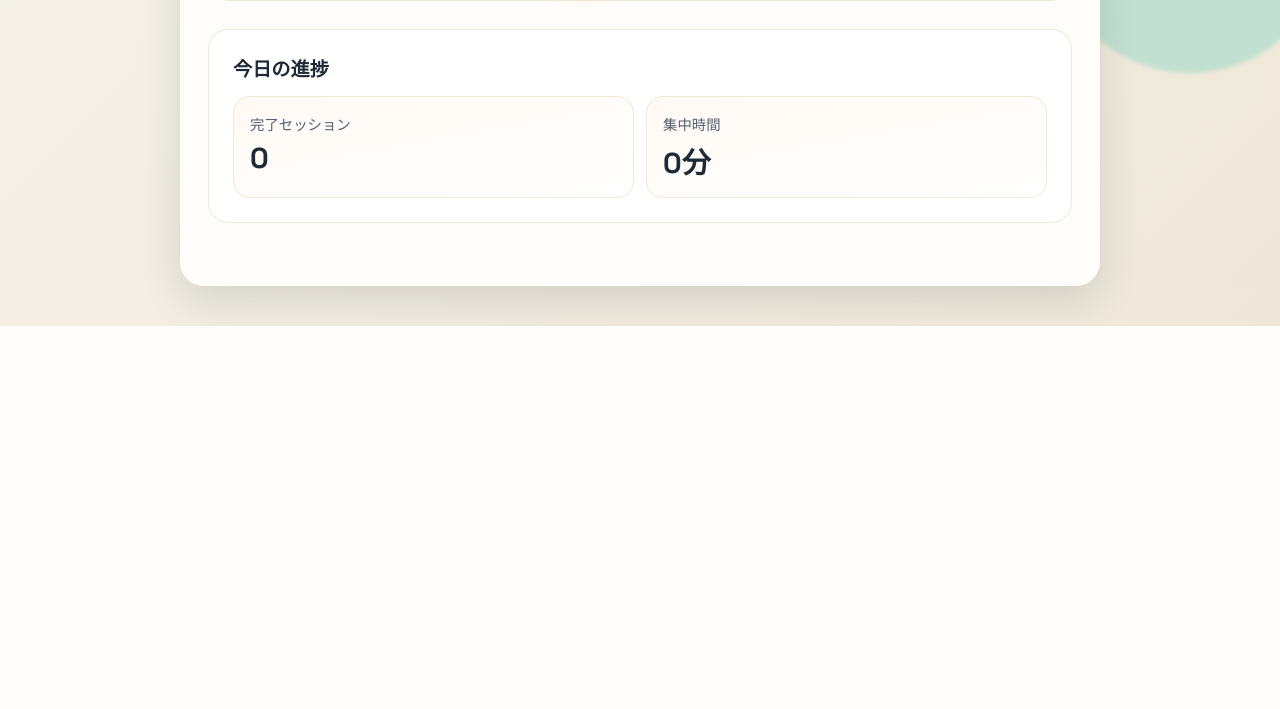
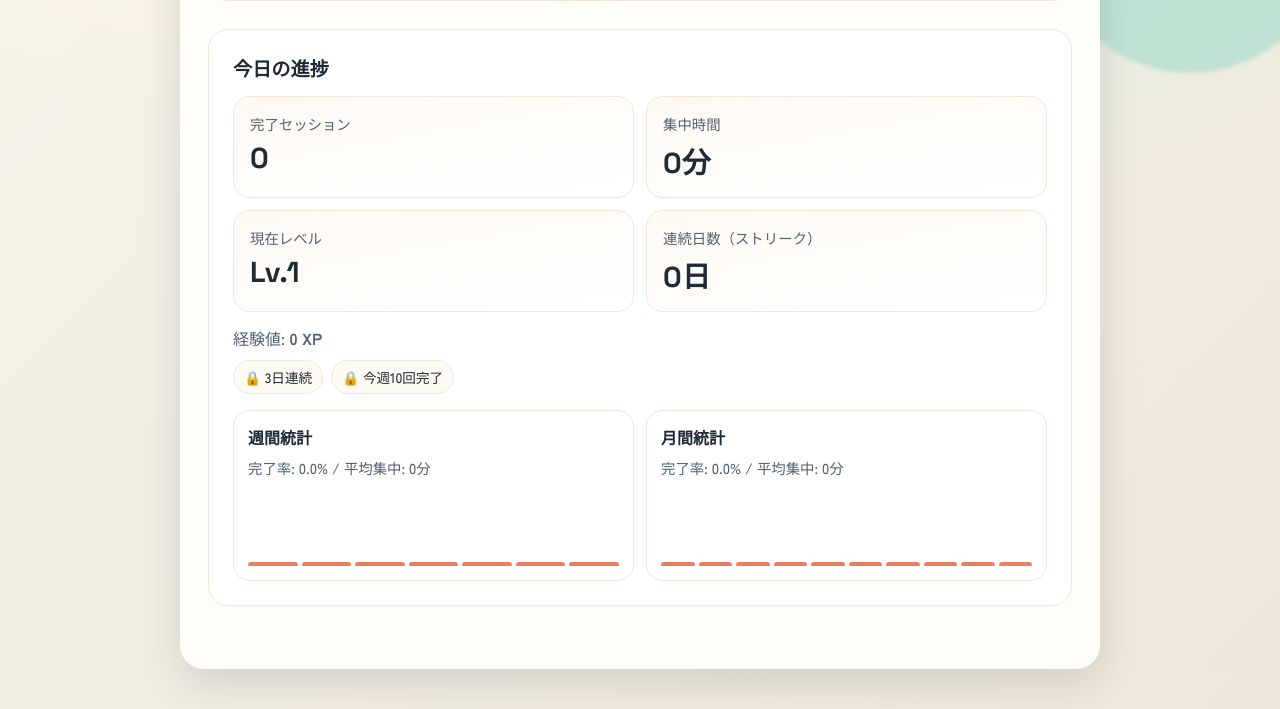
Before and after one commit to Yuki-Nishimura0819/2026-Github-Copilot-Workshop-Python, a Flask app: page / in a window 1280 px wide. Shown: the part 647-1356 px from the top of the page. Before the commit the page ends 973 px from the top, so only its background shows below. Run offline with Flask 3, Linux system fonts and the light colour scheme.

Commit message:
feat: add gamification metrics and weekly/monthly stats views
Agent-Logs-Url: https://github.com/Yuki-Nishimura0819/2026-Github-Copilot-Workshop-Python/sessions/a0e9a87e-ee4e-45cc-95b2-5054412def3b

Co-authored-by: Yuki-Nishimura0819 <207977464+Yuki-Nishimura0819@users.noreply.github.com>

```diff
--- a/1.pomodoro/app.py
+++ b/1.pomodoro/app.py
@@ -59,6 +59,10 @@ def create_app(config_object=None):
     def get_week_stats():
         return jsonify(stats_service.get_week_stats())
 
+    @app.get("/api/stats/month")
+    def get_month_stats():
+        return jsonify(stats_service.get_month_stats())
+
     @app.get("/api/stats/date/<date_str>")
     def get_stats_by_date(date_str):
         stats = stats_service.get_stats_by_date(date_str)
--- a/1.pomodoro/services/stats_service.py
+++ b/1.pomodoro/services/stats_service.py
@@ -3,6 +3,12 @@ from __future__ import annotations
 from datetime import datetime, timedelta
 
 from models.repository import Repository
+
+XP_PER_SESSION = 100
+XP_PER_LEVEL = 500
+WEEKLY_BADGE_TARGET = 10
+STREAK_BADGE_TARGET = 3
+EXPECTED_SESSIONS_PER_DAY = 8
 
 
 class StatsService:
@@ -15,7 +21,18 @@ class StatsService:
         """Get today's statistics with proper formatting."""
         today = datetime.now().strftime("%Y-%m-%d")
         stats = self._load_stats(today)
-        return self._format_stats(stats)
+        formatted = self._format_stats(stats)
+        total_sessions = self._get_total_sessions(days=365)
+        streak_days = self._calculate_streak()
+        week_stats = self.get_week_stats()
+
+        formatted.update({
+            "xp": total_sessions * XP_PER_SESSION,
+            "level": (total_sessions * XP_PER_SESSION) // XP_PER_LEVEL + 1,
+            "streak_days": streak_days,
+            "badges": self._calculate_badges(streak_days, week_stats["total_sessions"]),
+        })
+        return formatted
 
     def _load_stats(self, date_str: str) -> dict:
         """Load raw statistics for the given date."""
@@ -72,6 +89,7 @@ class StatsService:
     def get_week_stats(self) -> dict:
         """Get statistics for the past 7 days."""
         week_data = {}
+        chart_data = []
         total_sessions = 0
         total_focus_time = 0
 
@@ -79,12 +97,97 @@ class StatsService:
             date = (datetime.now() - timedelta(days=i)).strftime("%Y-%m-%d")
             stats = self._load_stats(date)
             week_data[date] = stats
+            chart_data.append({
+                "date": date,
+                "sessions": stats["sessions"],
+                "total_focus_time": stats["total_focus_time"],
+            })
             total_sessions += stats["sessions"]
             total_focus_time += stats["total_focus_time"]
+
+        average_focus_time = total_focus_time // total_sessions if total_sessions > 0 else 0
+        completion_rate = min(
+            100.0,
+            (total_sessions / (7 * EXPECTED_SESSIONS_PER_DAY)) * 100,
+        )
 
         return {
             "daily": week_data,
             "total_sessions": total_sessions,
             "total_focus_time": total_focus_time,
+            "average_focus_time": average_focus_time,
+            "completion_rate": round(completion_rate, 2),
+            "chart_data": list(reversed(chart_data)),
             "formatted_time": self.format_focus_time(total_focus_time),
         }
+
+    def get_month_stats(self) -> dict:
+        """Get statistics for the past 30 days."""
+        return self._get_period_stats(30)
+
+    def _get_period_stats(self, days: int) -> dict:
+        period_data = {}
+        chart_data = []
+        total_sessions = 0
+        total_focus_time = 0
+
+        for i in range(days):
+            date = (datetime.now() - timedelta(days=i)).strftime("%Y-%m-%d")
+            stats = self._load_stats(date)
+            period_data[date] = stats
+            chart_data.append({
+                "date": date,
+                "sessions": stats["sessions"],
+                "total_focus_time": stats["total_focus_time"],
+            })
+            total_sessions += stats["sessions"]
+            total_focus_time += stats["total_focus_time"]
+
+        average_focus_time = total_focus_time // total_sessions if total_sessions > 0 else 0
+        completion_rate = min(
+            100.0,
+            (total_sessions / (days * EXPECTED_SESSIONS_PER_DAY)) * 100,
+        )
+
+        return {
+            "daily": period_data,
+            "total_sessions": total_sessions,
+            "total_focus_time": total_focus_time,
+            "average_focus_time": average_focus_time,
+            "completion_rate": round(completion_rate, 2),
+            "chart_data": list(reversed(chart_data)),
+            "formatted_time": self.format_focus_time(total_focus_time),
+        }
+
+    def _calculate_streak(self) -> int:
+        streak = 0
+        for i in range(365):
+            date = (datetime.now() - timedelta(days=i)).strftime("%Y-%m-%d")
+            if self._load_stats(date)["sessions"] > 0:
+                streak += 1
+            else:
+                break
+        return streak
+
+    def _get_total_sessions(self, days: int) -> int:
+        total_sessions = 0
+        for i in range(days):
+            date = (datetime.now() - timedelta(days=i)).strftime("%Y-%m-%d")
+            total_sessions += self._load_stats(date)["sessions"]
+        return total_sessions
+
+    def _calculate_badges(self, streak_days: int, weekly_sessions: int) -> list[dict]:
+        return [
+            {
+                "id": "streak_3",
+                "title": "3日連続",
+                "description": "3日連続で1回以上ポモドーロを完了",
+                "achieved": streak_days >= STREAK_BADGE_TARGET,
+            },
+            {
+                "id": "weekly_10",
+                "title": "今週10回完了",
+                "description": "1週間で10回以上ポモドーロを完了",
+                "achieved": weekly_sessions >= WEEKLY_BADGE_TARGET,
+            },
+        ]
--- a/1.pomodoro/static/css/style.css
+++ b/1.pomodoro/static/css/style.css
@@ -207,6 +207,74 @@ h1 {
   font-family: "Space Grotesk", sans-serif;
 }
 
+.gamification-panel {
+  margin-top: 14px;
+}
+
+.xp-text {
+  margin: 0 0 10px;
+  color: var(--ink-soft);
+}
+
+.badge-list {
+  display: flex;
+  flex-wrap: wrap;
+  gap: 8px;
+}
+
+.badge-chip {
+  border-radius: 999px;
+  border: 1px solid #f2e8d8;
+  padding: 6px 10px;
+  font-size: 0.85rem;
+  background: #fff9f3;
+}
+
+.badge-chip.achieved {
+  border-color: #c9f0e9;
+  background: #e9fcf7;
+  color: #0f766e;
+}
+
+.period-stats-grid {
+  margin-top: 16px;
+  display: grid;
+  grid-template-columns: repeat(2, minmax(0, 1fr));
+  gap: 12px;
+}
+
+.period-card {
+  border-radius: 16px;
+  padding: 14px;
+  border: 1px solid #f2e8d8;
+  background: #fff;
+}
+
+.period-card h3 {
+  margin: 0 0 8px;
+  font-size: 1rem;
+}
+
+.period-summary {
+  margin: 0 0 10px;
+  color: var(--ink-soft);
+  font-size: 0.9rem;
+}
+
+.mini-chart {
+  display: grid;
+  align-items: end;
+  grid-template-columns: repeat(7, 1fr);
+  gap: 4px;
+  height: 78px;
+}
+
+.mini-chart .bar {
+  border-radius: 6px 6px 2px 2px;
+  background: color-mix(in srgb, var(--accent) 76%, white 24%);
+  min-height: 4px;
+}
+
 .error-message {
   min-height: 1.25em;
   margin: 16px 4px 0;
@@ -252,6 +320,10 @@ h1 {
     grid-template-columns: 1fr;
   }
 
+  .period-stats-grid {
+    grid-template-columns: 1fr;
+  }
+
   .actions {
     flex-direction: column;
   }
@@ -285,6 +357,11 @@ html[data-theme="dark"] .ring-inner {
 
 html[data-theme="dark"] .stat-card {
   background: linear-gradient(170deg, #3a3a3a, #2d2d2d);
+  border-color: #444;
+}
+
+html[data-theme="dark"] .period-card {
+  background: #2d2d2d;
   border-color: #444;
 }
 
--- a/1.pomodoro/static/js/timer.js
+++ b/1.pomodoro/static/js/timer.js
@@ -15,6 +15,14 @@ const statusText = document.getElementById("statusText");
 const timeDisplay = document.getElementById("timeDisplay");
 const sessionsValue = document.getElementById("sessionsValue");
 const focusMinutesValue = document.getElementById("focusMinutesValue");
+const levelValue = document.getElementById("levelValue");
+const streakValue = document.getElementById("streakValue");
+const xpValue = document.getElementById("xpValue");
+const badgeList = document.getElementById("badgeList");
+const weekSummary = document.getElementById("weekSummary");
+const monthSummary = document.getElementById("monthSummary");
+const weekChart = document.getElementById("weekChart");
+const monthChart = document.getElementById("monthChart");
 const ringWrap = document.getElementById("ringWrap");
 const errorMessage = document.getElementById("errorMessage");
 const startButton = document.getElementById("startButton");
@@ -146,14 +154,60 @@ function initDarkMode() {
 
 async function refreshStats() {
   try {
-    const stats = await api("/api/stats/today");
-    const sessions = Number(stats.sessions || 0);
-    const formatTime = stats.formatted_time || `${Math.floor((stats.total_focus_time || 0) / 60)}分`;
+    const [todayStats, weekStats, monthStats] = await Promise.all([
+      api("/api/stats/today"),
+      api("/api/stats/week"),
+      api("/api/stats/month"),
+    ]);
+    const sessions = Number(todayStats.sessions || 0);
+    const formatTime = todayStats.formatted_time || `${Math.floor((todayStats.total_focus_time || 0) / 60)}分`;
 
     sessionsValue.textContent = String(sessions);
     focusMinutesValue.textContent = formatTime;
+    levelValue.textContent = `Lv.${todayStats.level || 1}`;
+    streakValue.textContent = `${todayStats.streak_days || 0}日`;
+    xpValue.textContent = `${todayStats.xp || 0} XP`;
+
+    renderBadges(todayStats.badges || []);
+    renderPeriodSummary(weekSummary, weekStats);
+    renderPeriodSummary(monthSummary, monthStats);
+    renderMiniChart(weekChart, weekStats.chart_data || [], 7);
+    renderMiniChart(monthChart, monthStats.chart_data || [], 10);
   } catch (error) {
     setError(error.message);
+  }
+}
+
+function renderBadges(badges) {
+  badgeList.innerHTML = "";
+  for (const badge of badges) {
+    const chip = document.createElement("span");
+    chip.className = `badge-chip${badge.achieved ? " achieved" : ""}`;
+    chip.textContent = badge.achieved ? `🏅 ${badge.title}` : `🔒 ${badge.title}`;
+    badgeList.appendChild(chip);
+  }
+}
+
+function renderPeriodSummary(target, periodStats) {
+  const completionRate = Number(periodStats.completion_rate || 0).toFixed(1);
+  const averageFocusMinutes = Math.floor((periodStats.average_focus_time || 0) / 60);
+  target.textContent = `完了率: ${completionRate}% / 平均集中: ${averageFocusMinutes}分`;
+}
+
+function renderMiniChart(target, chartData, limit = 7) {
+  target.innerHTML = "";
+  const recentData = chartData.slice(-limit);
+  const maxSessions = Math.max(1, ...recentData.map((item) => item.sessions || 0));
+  target.style.gridTemplateColumns = `repeat(${Math.max(recentData.length, 1)}, 1fr)`;
+
+  for (const item of recentData) {
+    const bar = document.createElement("div");
+    bar.className = "bar";
+    const sessions = item.sessions || 0;
+    const height = Math.max(4, Math.round((sessions / maxSessions) * 100));
+    bar.style.height = `${height}%`;
+    bar.title = `${item.date}: ${sessions}回`;
+    target.appendChild(bar);
   }
 }
 
--- a/1.pomodoro/templates/index.html
+++ b/1.pomodoro/templates/index.html
@@ -53,6 +53,30 @@
           <p class="stat-label">集中時間</p>
           <p id="focusMinutesValue" class="stat-value">0分</p>
         </article>
+        <article class="stat-card">
+          <p class="stat-label">現在レベル</p>
+          <p id="levelValue" class="stat-value">Lv.1</p>
+        </article>
+        <article class="stat-card">
+          <p class="stat-label">連続日数（ストリーク）</p>
+          <p id="streakValue" class="stat-value">0日</p>
+        </article>
+      </div>
+      <div class="gamification-panel">
+        <p class="xp-text">経験値: <strong id="xpValue">0 XP</strong></p>
+        <div class="badge-list" id="badgeList" aria-label="達成バッジ"></div>
+      </div>
+      <div class="period-stats-grid">
+        <article class="period-card">
+          <h3>週間統計</h3>
+          <p id="weekSummary" class="period-summary">完了率: 0%</p>
+          <div id="weekChart" class="mini-chart" aria-label="週間グラフ"></div>
+        </article>
+        <article class="period-card">
+          <h3>月間統計</h3>
+          <p id="monthSummary" class="period-summary">完了率: 0%</p>
+          <div id="monthChart" class="mini-chart" aria-label="月間グラフ"></div>
+        </article>
       </div>
     </section>
 
```
Also changed, not shown: 1.pomodoro/tests/integration/test_api.py (+23 -0 lines), 1.pomodoro/tests/unit/test_services.py (+44 -0 lines).
